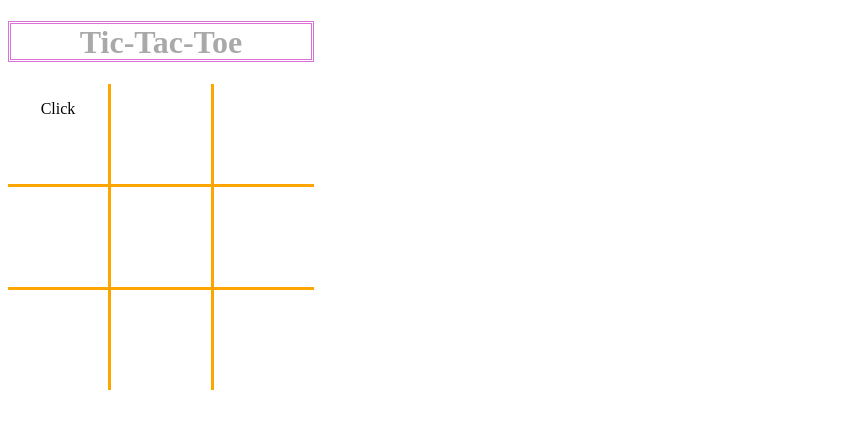
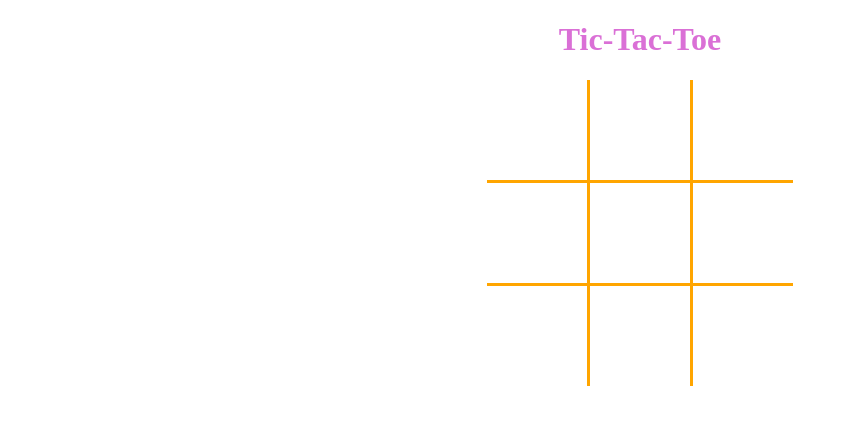
Before and after one commit to amberwhizin/ticTacToe, a plain HTML site: page index.html in a window 1280 px wide. Shown: the whole page, without its empty margins (0-848 px from the left). Drawn offline with Linux system fonts and the light colour scheme.

Commit message:
x and o are now clickable in browser

```diff
--- a/css/style.css
+++ b/css/style.css
@@ -1,23 +1,28 @@
-/* how come the board won't center?*/
+h1 {
+  color: orchid;
+  text-align: center;
+}
 
-h1 {
-  border: solid orchid;
-  border-style: double;
-  color: darkgray;
+.container {
+  /* border: 2px solid red; */
   display: flex;
   justify-content: center;
-  align-content: space-around;
-  padding: 1fr;
-  height: 35px;
-  width: 300px;
+}
+
+.wrapper {
+  /* border: 1px solid gold; */
 }
 
 .row {
   display: flex;
   flex-direction: row;
-  width: 400px;
 }
 
+.cell {
+  display: flex;
+  justify-content: center;
+  align-items: center;
+}
 .cell1 {
   border-right: solid orange;
   border-bottom: solid orange;
--- a/index.html
+++ b/index.html
@@ -1,46 +1,38 @@
 <!DOCTYPE html>
 
 <html lang="en">
+  <head>
+    <meta charset="UTF-8" />
+    <meta name="viewport" content="width=device-width, initial-scale=1.0" />
 
-<head>
-    <meta charset="UTF-8">
-    <meta name="viewport" content="width=device-width, initial-scale=1.0">
+    <meta http-equiv="X-UA-Compatible" content="ie=edge" />
 
-    <meta http-equiv='X-UA-Compatible' content='ie=edge'>
-
-    <link href='css/style.css' rel='stylesheet' type='text/css'>
-    <script defer src='js/main.js'></script>
+    <link href="css/style.css" rel="stylesheet" type="text/css" />
+    <script defer src="js/main.js"></script>
 
     <title>Love thy Tic Tac Toe</title>
-
   </head>
 
   <body>
     <h1>Tic-Tac-Toe</h1>
-
-
-
-   <div class='wrapper'>
-     <div class='row'>
-      <div class='cell1'>
-        <p>Click</p>
-          <p id="log"></p>
+    <div class="container">
+      <div class="wrapper">
+        <div class="row">
+          <div class="cell cell1"></div>
+          <div class="cell cell2"></div>
+          <div class="cell cell3"></div>
         </div>
-      <div class='cell2'></div>
-      <div class='cell3'></div>
+        <div class="row">
+          <div class="cell cell4"></div>
+          <div class="cell cell5"></div>
+          <div class="cell cell6"></div>
         </div>
-     <div class='row'>
-      <div class='cell4'></div>
-      <div class='cell5'></div>
-      <div class='cell6'></div>
-     </div>
-     <div class='row'>
-      <div class='cell7'></div>
-      <div class='cell8'></div>
-      <div class='cell9'></div>
+        <div class="row">
+          <div class="cell cell7"></div>
+          <div class="cell cell8"></div>
+          <div class="cell cell9"></div>
         </div>
       </div>
-
+    </div>
   </body>
-
 </html>
--- a/js/main.js
+++ b/js/main.js
@@ -1,40 +1,72 @@
-let log = document.getElementById('log');
+const cells = document.querySelectorAll(".cell");
 
-document.onclick = inputChange;
+let isX = true;
+const getMarker = () => {
+  const marker = isX ? "X" : "O";
+  isX = !isX;
+  return marker;
+};
 
-function inputChange(arr) {
+// when I click the screen x appears in a Random cell,
+// Unless I chose to be o, make those buttons x, o
+// There is a computer = x and a user = o
+// they have defaults
+// I go first
+// The computer goes next with - event input?
 
-    for (i = 0; i < arr.length; i++) {
-        const currEl = arr[i]
-         log.textContent = `${currEl}, ${currEl})`;
-         console.log(currEl);
+//user turn
+for (let i = 0; i < cells.length; i++) {
+  const currentCell = cells[i];
+  const onClick = (event) => {
+    currentCell.innerHTML = getMarker();
+  };
+  currentCell.addEventListener("click", onClick);
 }
-    }
-inputChange([x, o, x, o, x, o])
+// computer turn
+// do we need an array?
+// const arr = [X, X, X, O, O, O] ???
+// for loop reverse is doing to
+// for (let j = cells.length; j >= 0; j--) {
+//   const currCompCell = cells[j];
+
+//   const computerTurn = (event) => {
+//     currCompCell.innerHTML = getMarker();
+//   };
+//   currCompCell.addEventListener("input", appear); //input?
+// }
+
+// currentCell.innerHTML = "X";
+
+// let bool = true;
+
+// if (!bool) {
+//   bool = true;
+//   currentCell.innerHTML = "X";
+// } else {
+//   bool = false;
+//   currentCell.innerHTML = "O";
+// }
+
+//   currentCell.addEventListener("change", (event) => {
+//     //console.log(currentCell ? currentCell.innerHTML = "O" : currentCell.innerHTML = "X");
+//     // currentCell.innerHTML = "O";
+//     // const result = document.querySelector(".result");
+//     // result.textContent = `pop${event.target.class}`;
+//     //event.stopPropagation();
+//   });
+// }
+
+// cells[3].addEventListener("click", (event) => {
+//     cells[3].innerHTML = "X";
+// });
+
+// inputChange([x, o, x, o, x, o])
 
 
-// a function that loops through and arr and grabs and x or an o and applys it to the board
-// const xoxo = (arr) => {
-//     // who starts first - random method x or o
-//     let userX = [];
-//     let userO = [];
-//     const letters = [x, o, x, o, x, o];
-//     // if its not xs turn its o's turn
-//     for (i = 0; i < letters.length; i++) {
-//         const currentEl = letters[i];
-
-//         if (currentEl !== 'x') {
-//             userO.push(currentEl);
-//         } else {
-//             userX.push(currentEl);
-//         }
-//     }
-//     if (userX || userO < 3) { //indexOf()?
 //         prompt(`It's ${} turn!`);
 //     } else if (userX || userO === 3 { //indexOf()?
 //         prompt(`${} has Won!`)
 //     }
-
 
 //     // loop throught a array of 3 x's and 3 o's
 //     // when user clicks and takes there turn, no one else may use that cell
@@ -43,7 +75,7 @@ inputChange([x, o, x, o, x, o])
 // }
 
 // who starts first - random
-// if its not xs turn its o's turn
+// if its not x's turn its o's turn
 // loop throught a array of 3 x's and 3 o's
 // when user clicks and takes there turn, no one else may use that cell
-// add text when user clicks on any open spot on the screen
+// add text when user clicks on any open spot on the
```
Lines whose indentation alone changed are shown as unchanged.
